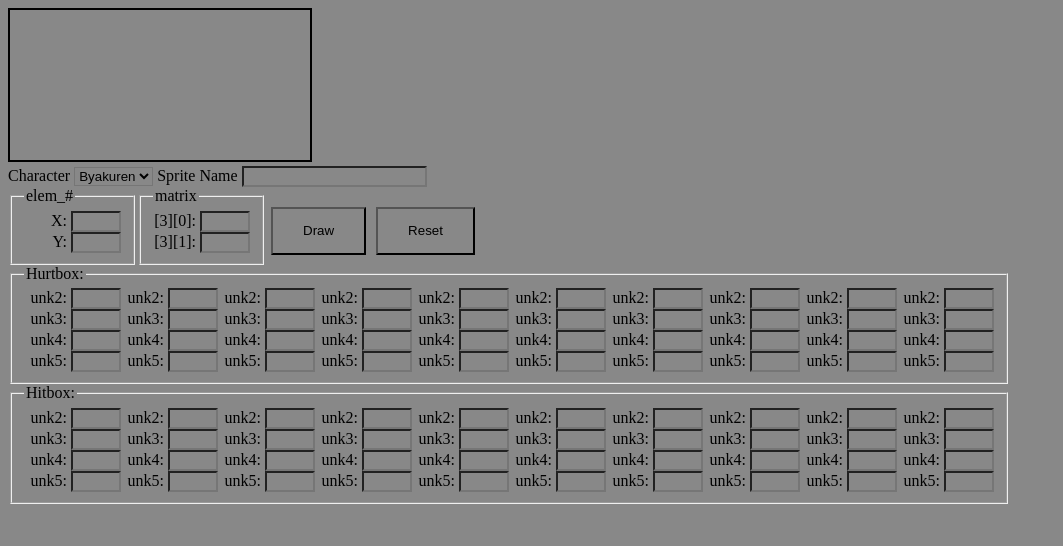
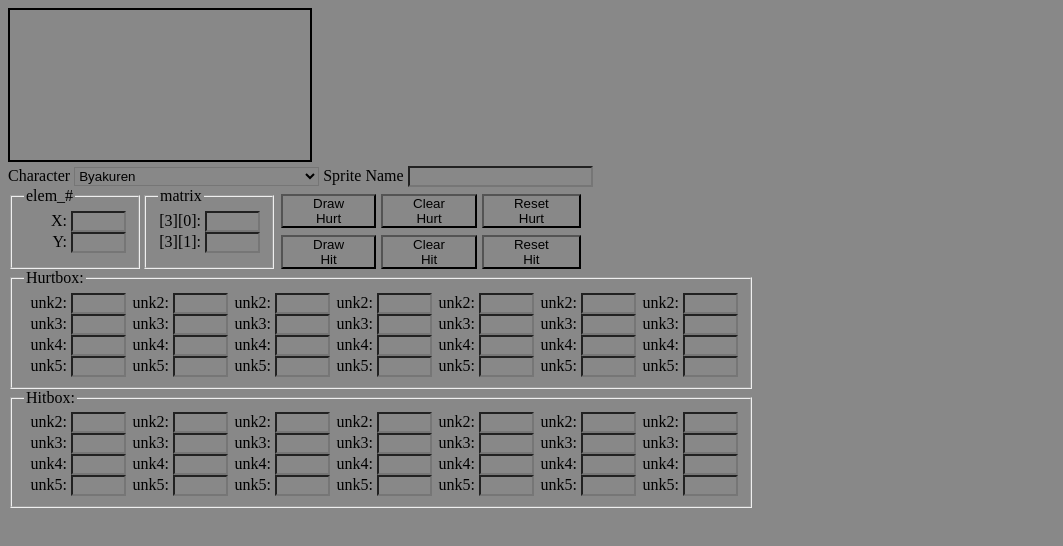
Before and after one commit to JustAPenguin9/AoCF-Boxes, a plain HTML site: page index.html in a window 1280 px wide. Shown: the whole page, without its empty margins (0-1063 px from the left). Drawn offline with Linux system fonts and the light colour scheme.

Commit message:
1.2
added separate clear buttons
added separate draw buttons
added reset buttons
enter now inits the draw function
number boxes are wider
lowered the input boxes from 10 to 7

```diff
--- a/index.html
+++ b/index.html
@@ -31,8 +31,11 @@
       <option value="nitori">Nitori</option>
       <option value="reimu">Reimu</option>
       <option value="reisen_udonge">Reisen</option>
+      <option value="udonge">Reisen but the extracted folder name</option>
       <option value="sukuna_sinmyoumaru">Sukuna</option>
+      <option value="sinmyoumaru">Sukuna but the extracted folder name</option>
       <option value="sumi_usami">Sumireko</option>
+      <option value="usami">Sumi but the extracted folder name</option>
       <option value="tenshi">Tenshi</option>
       <option value="yukari">Yukari</option>
     </select>
@@ -68,12 +71,21 @@
     </form>
 
 <!-- BUTTONS -->
-    <div style="padding-top: 10px;" class="flexbox">
-      <!-- <button onclick="updateBG()">Frame</button> -->
-      <button class="button" onclick="draw()">Draw</button>
-      <button class="button" onclick="reset()">Reset</button>
+      <div class="flexbox">
+        <div>
+          <button class="button" onclick="drawHurt()">Draw Hurt</button>
+          <button class="button" onclick="drawHit()">Draw Hit</button>
+        </div>
+        <div>
+          <button class="button" onclick="clearHurt()">Clear Hurt</button>
+          <button class="button" onclick="clearHit()">Clear Hit</button>
+        </div>
+        <div>
+          <button class="button" onclick="resetHurt()">Reset Hurt</button>
+          <button class="button" onclick="resetHit()">Reset Hit</button>
+        </div>
+      </div>
     </div>
-  </div>
 
 <!-- HURTBOX -->
   <form id="hurtbox">
@@ -149,36 +161,6 @@
           <input type="number" step="0.5" id="xOffset7" size="1" tabindex="1"><br>
           <label>unk5:</label>
           <input type="number" step="0.5" id="yOffset7" size="1" tabindex="1"><br>
-        </div>
-        <div>
-          <label>unk2:</label>
-          <input type="number" step="0.5" id="w8" size="1" tabindex="1"><br>
-          <label>unk3:</label>
-          <input type="number" step="0.5" id="h8" size="1" tabindex="1"><br>
-          <label>unk4:</label>
-          <input type="number" step="0.5" id="xOffset8" size="1" tabindex="1"><br>
-          <label>unk5:</label>
-          <input type="number" step="0.5" id="yOffset8" size="1" tabindex="1"><br>
-        </div>
-        <div>
-          <label>unk2:</label>
-          <input type="number" step="0.5" id="w9" size="1" tabindex="1"><br>
-          <label>unk3:</label>
-          <input type="number" step="0.5" id="h9" size="1" tabindex="1"><br>
-          <label>unk4:</label>
-          <input type="number" step="0.5" id="xOffset9" size="1" tabindex="1"><br>
-          <label>unk5:</label>
-          <input type="number" step="0.5" id="yOffset9" size="1" tabindex="1"><br>
-        </div>
-        <div>
-          <label>unk2:</label>
-          <input type="number" step="0.5" id="w10" size="1" tabindex="1"><br>
-          <label>unk3:</label>
-          <input type="number" step="0.5" id="h10" size="1" tabindex="1"><br>
-          <label>unk4:</label>
-          <input type="number" step="0.5" id="xOffset10" size="1" tabindex="1"><br>
-          <label>unk5:</label>
-          <input type="number" step="0.5" id="yOffset10" size="1" tabindex="1"><br>
         </div>
       </div>
     </fieldset>
@@ -259,36 +241,6 @@
           <label>unk5:</label>
           <input type="number" step="0.5" id="yOffset17" size="1" tabindex="1"><br>
         </div>
-        <div>
-          <label>unk2:</label>
-          <input type="number" step="0.5" id="w18" size="1" tabindex="1"><br>
-          <label>unk3:</label>
-          <input type="number" step="0.5" id="h18" size="1" tabindex="1"><br>
-          <label>unk4:</label>
-          <input type="number" step="0.5" id="xOffset18" size="1" tabindex="1"><br>
-          <label>unk5:</label>
-          <input type="number" step="0.5" id="yOffset18" size="1" tabindex="1"><br>
-        </div>
-        <div>
-          <label>unk2:</label>
-          <input type="number" step="0.5" id="w19" size="1" tabindex="1"><br>
-          <label>unk3:</label>
-          <input type="number" step="0.5" id="h19" size="1" tabindex="1"><br>
-          <label>unk4:</label>
-          <input type="number" step="0.5" id="xOffset19" size="1" tabindex="1"><br>
-          <label>unk5:</label>
-          <input type="number" step="0.5" id="yOffset19" size="1" tabindex="1"><br>
-        </div>
-        <div>
-          <label>unk2:</label>
-          <input type="number" step="0.5" id="w20" size="1" tabindex="1"><br>
-          <label>unk3:</label>
-          <input type="number" step="0.5" id="h20" size="1" tabindex="1"><br>
-          <label>unk4:</label>
-          <input type="number" step="0.5" id="xOffset20" size="1" tabindex="1"><br>
-          <label>unk5:</label>
-          <input type="number" step="0.5" id="yOffset20" size="1" tabindex="1"><br>
-        </div>
       </div>
     </fieldset>
   </form>
--- a/index.js
+++ b/index.js
@@ -8,22 +8,21 @@ function updateBG() {
   if(sprite !== "") {
     var background = new Image();
     background.src = `../${character.trim()}/${sprite.trim()}.png`
-    background.onload = function() {
+    background.onload = () => {
       canvas.width = background.width;
       canvas.height = background.height;
       c.drawImage(background,0,0,);
     }
 
-    console.log(character)
-    console.log(sprite)
+    console.log(character + " || " + sprite)
     console.log(background.src)
-    console.log("")
   } else {
     console.log("no image source")
   }
 }
 
-function reset() {
+///CLEAR
+function clear() {
   c.beginPath();
   c.clearRect(0, 0, canvas.width, canvas.height);
   c.stroke();
@@ -31,6 +30,21 @@ function reset() {
   updateBG();
 }
 
+function clearHurt() {
+  clear();
+  setTimeout(() => {
+    drawHit();
+  }, 10)
+}
+
+function clearHit() {
+  clear();
+  setTimeout(() => {
+    drawHurt()
+  }, 10)
+}
+
+///DRAW
 function drawRect(colour, width, height, xOffset, yOffset) {
   var cropX = parseInt(document.getElementById("cropX").value);
   var cropY = parseInt(document.getElementById("cropY").value);
@@ -46,11 +60,9 @@ function drawRect(colour, width, height, xOffset, yOffset) {
   parseInt(height) * 2
   )
   c.stroke();
-  console.log("drew box")
 }
 
-function draw() {
-  //hurtboxes
+function drawHurt() {
   drawRect(
     "#00ff00",
     document.getElementById("w1").value,
@@ -100,29 +112,10 @@ function draw() {
     document.getElementById("xOffset7").value,
     document.getElementById("yOffset7").value
   )
-  drawRect(
-    "#00ff00",
-    document.getElementById("w8").value,
-    document.getElementById("h8").value,
-    document.getElementById("xOffset8").value,
-    document.getElementById("yOffset8").value
-  )
-  drawRect(
-    "#00ff00",
-    document.getElementById("w9").value,
-    document.getElementById("h9").value,
-    document.getElementById("xOffset9").value,
-    document.getElementById("yOffset9").value
-  )
-  drawRect(
-    "#00ff00",
-    document.getElementById("w10").value,
-    document.getElementById("h10").value,
-    document.getElementById("xOffset10").value,
-    document.getElementById("yOffset10").value
-  )
+  console.log("Drew hurtboxes");
+}
 
-  //hitboxes
+function drawHit() {
   drawRect(
     "#ff0000",
     document.getElementById("w11").value,
@@ -172,25 +165,98 @@ function draw() {
     document.getElementById("xOffset17").value,
     document.getElementById("yOffset17").value
   )
-  drawRect(
-    "#ff0000",
-    document.getElementById("w18").value,
-    document.getElementById("h18").value,
-    document.getElementById("xOffset18").value,
-    document.getElementById("yOffset18").value
-  )
-  drawRect(
-    "#ff0000",
-    document.getElementById("w19").value,
-    document.getElementById("h19").value,
-    document.getElementById("xOffset19").value,
-    document.getElementById("yOffset19").value
-  )
-  drawRect(
-    "#ff0000",
-    document.getElementById("w20").value,
-    document.getElementById("h20").value,
-    document.getElementById("xOffset20").value,
-    document.getElementById("yOffset20").value
-  )
+  console.log("Drew hitboxes");
 }
+
+function draw() {
+  drawHit();
+  drawHurt();
+}
+
+document.addEventListener("keyup", (e) => {
+  if (e.code == "Enter") {
+    draw();
+  }
+})
+
+///RESET
+function resetHurt(){
+  document.getElementById("w1").value = null;
+  document.getElementById("h1").value = null;
+  document.getElementById("xOffset1").value = null;
+  document.getElementById("yOffset1").value = null;
+
+  document.getElementById("w2").value = null;
+  document.getElementById("h2").value = null;
+  document.getElementById("xOffset2").value = null;
+  document.getElementById("yOffset2").value = null;
+
+  document.getElementById("w3").value = null;
+  document.getElementById("h3").value = null;
+  document.getElementById("xOffset3").value = null;
+  document.getElementById("yOffset3").value = null;
+
+  document.getElementById("w4").value = null;
+  document.getElementById("h4").value = null;
+  document.getElementById("xOffset4").value = null;
+  document.getElementById("yOffset4").value = null;
+
+  document.getElementById("w5").value = null;
+  document.getElementById("h5").value = null;
+  document.getElementById("xOffset5").value = null;
+  document.getElementById("yOffset5").value = null;
+
+  document.getElementById("w6").value = null;
+  document.getElementById("h6").value = null;
+  document.getElementById("xOffset6").value = null;
+  document.getElementById("yOffset6").value = null;
+
+  document.getElementById("w7").value = null;
+  document.getElementById("h7").value = null;
+  document.getElementById("xOffset7").value = null;
+  document.getElementById("yOffset7").value = null;
+
+  console.log("Reset Hurt");
+}
+
+function resetHit() {
+  document.getElementById("w11").value = null;
+  document.getElementById("h11").value = null;
+  document.getElementById("xOffset11").value = null;
+  document.getElementById("yOffset11").value = null;
+
+  document.getElementById("w12").value = null;
+  document.getElementById("h12").value = null;
+  document.getElementById("xOffset12").value = null;
+  document.getElementById("yOffset12").value = null;
+
+  document.getElementById("w13").value = null;
+  document.getElementById("h13").value = null;
+  document.getElementById("xOffset13").value = null;
+  document.getElementById("yOffset13").value = null;
+
+  document.getElementById("w14").value = null;
+  document.getElementById("h14").value = null;
+  document.getElementById("xOffset14").value = null;
+  document.getElementById("yOffset14").value = null;
+
+  document.getElementById("w15").value = null;
+  document.getElementById("h15").value = null;
+  document.getElementById("xOffset15").value = null;
+  document.getElementById("yOffset15").value = null;
+
+  document.getElementById("w16").value = null;
+  document.getElementById("h16").value = null;
+  document.getElementById("xOffset16").value = null;
+  document.getElementById("yOffset16").value = null;
+
+  document.getElementById("w17").value = null;
+  document.getElementById("h17").value = null;
+  document.getElementById("xOffset17").value = null;
+  document.getElementById("yOffset17").value = null;
+}
+
+function reset() {
+  resetHurt();
+  resetHit();
+}
--- a/style.css
+++ b/style.css
@@ -4,7 +4,7 @@
 }
 
 input[type=number]{
-  width: 50px;
+  width: 55px;
 }
 
 #canvas {
@@ -18,15 +18,15 @@ input[type=number]{
 }
 
 .flexbox > div {
-  width: 97px;
+  width: 102px;
   text-align: right;
 }
 
 .button {
-  margin-top: 10px;
-  margin-bottom: 10px;
+  width:auto;
+  margin-top: 7px;
+  margin-bottom: 0px;
   margin-left: 5px;
-  margin-right: 5px;
+  margin-right: 0px;
   padding: 0px 30px;
-  width: 250px;
 }
```
